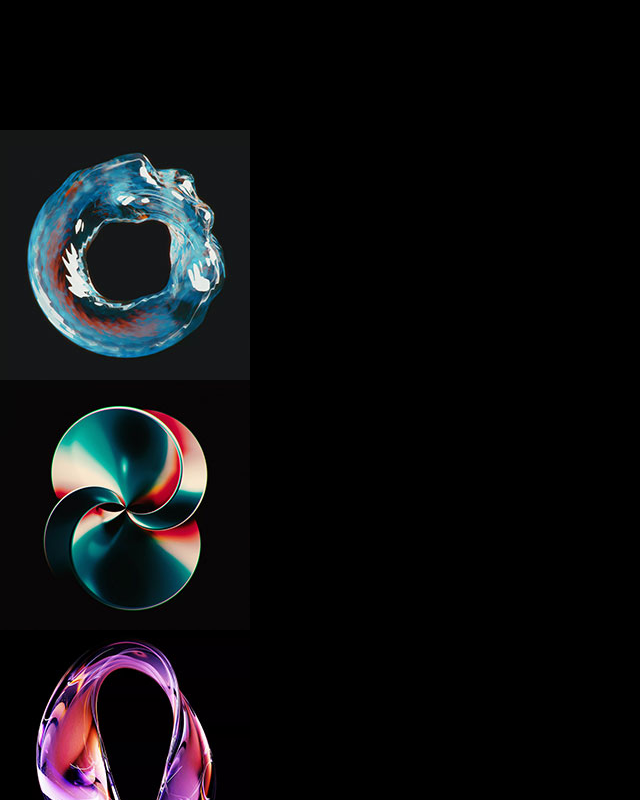
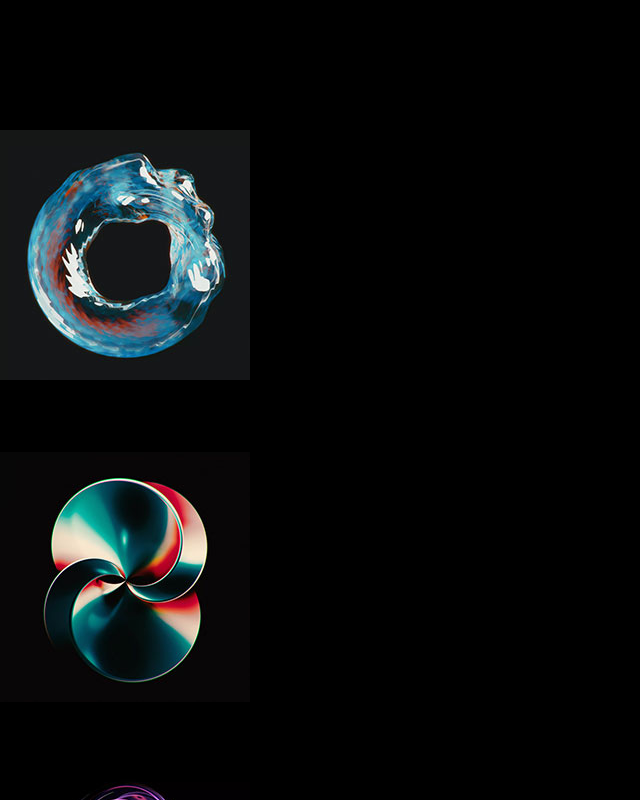
Before and after one commit to thejjwang/jjPortfolioSite, a React (Vite) app in the folder portfolioSite/: page / in a window 1280 px wide. Shown: the part 1000-1800 px from the top of the page, without its empty margins (0-640 px from the left). Built offline with nearby package versions, Linux system fonts and the light colour scheme.

Commit message:
project samples added

```diff
--- a/portfolioSite/src/components/Projects.jsx
+++ b/portfolioSite/src/components/Projects.jsx
@@ -1,19 +1,37 @@
-import { PROJECTS } from "../constants"
+import { PROJECTS } from "../constants";
 const Projects = () => {
   return (
-    <div className='pb-4'>
-        <h2 className='my-20 text-center text-4xl'>Projects</h2>
+    <div className="pb-4">
+      <h2 className="my-20 text-center text-4xl">Projects</h2>
       <div>
         {PROJECTS.map((project, index) => (
-                <div key={index} className='mb-8 flex flex-wrap lg:justify-center'>
-                    <div className='w-full lg:w-1/4'>
-                        <img src={project.image} />
+          <div key={index} className="mb-8 flex flex-wrap lg:justify-center">
+            <div className="w-full lg:w-1/4">
+              <img
+                src={project.image}
+                width={250}
+                height={250}
+                alt={project.title}
+                className="mb-6 roundedß"
+              />
+            </div>
+            <div className="w-full max-w-xl lg:w-3/4">
+              <h3 className="mb-2 font-semibold text-2xl">{project.title}</h3>
+              <p className="mb-4 text-stone-400">{project.description}</p>
+              {project.technologies.map((tech, index) => (
+                <span
+                  className="mr-2 rounded bg-stone-900 p-2 text-sm font-medium text-stone-300"
+                  key={index}
+                >
+                  {tech}
+                </span>
+              ))}
             </div>
           </div>
         ))}
       </div>
     </div>
-  )
-}
+  );
+};
 
-export default Projects
+export default Projects;
```
Lines whose indentation alone changed are shown as unchanged.
